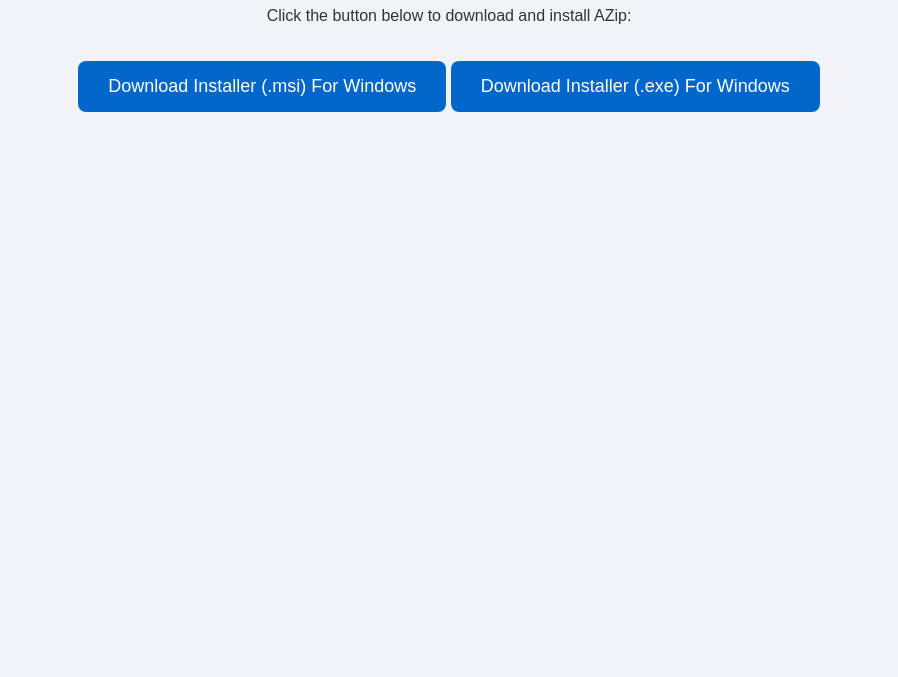
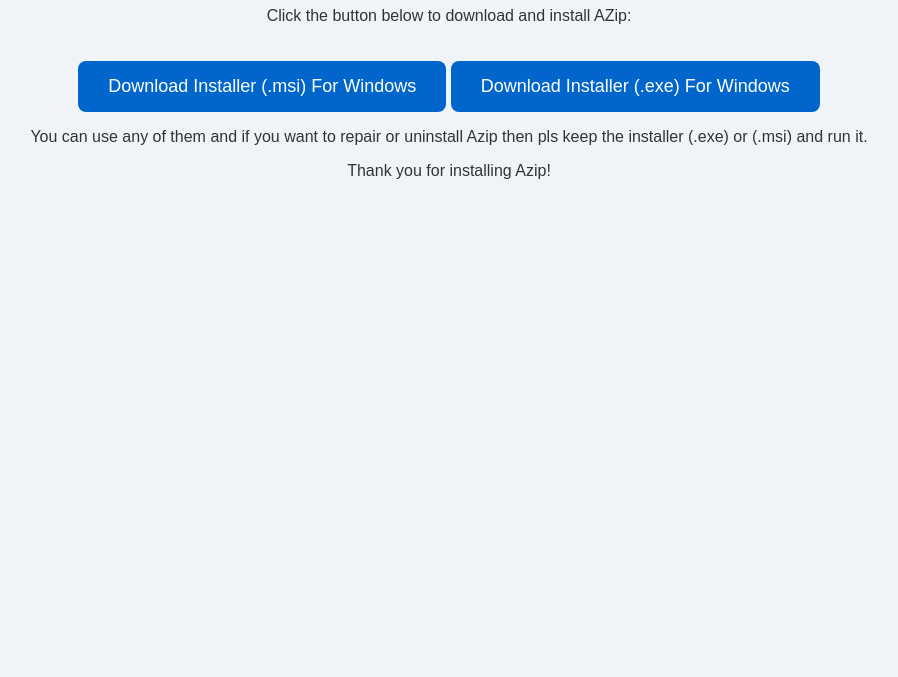
Before and after one commit to arv211/Azip, a plain HTML site: page index.html in a window 1280 px wide. Shown: the part 123-800 px from the top of the page, without its empty margins (191-1089 px from the left). Drawn offline with Linux system fonts and the light colour scheme.

Commit message:
Update index.html

```diff
--- a/index.html
+++ b/index.html
@@ -51,6 +51,8 @@
     window.location.href = "setup.exe";
 });
 </script>
+  <p>You can use any of them and if you want to repair or uninstall Azip then pls keep the installer (.exe) or (.msi) and run it.</p>
+  <p>Thank you for installing Azip!</p>
 
 </body>
 </html>
```
